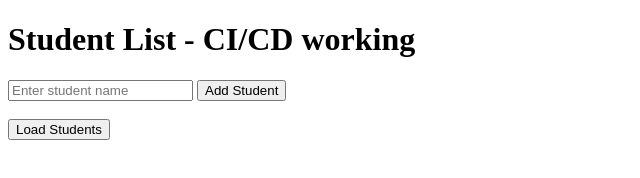
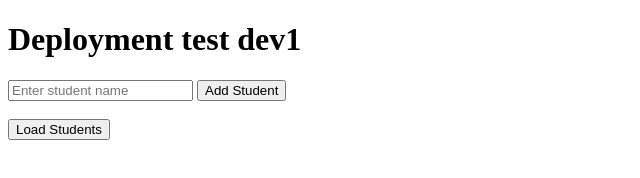
Before and after one commit to noormd2004/student-app-node, a website: page public/index.html in a window 1280 px wide. Shown: the whole page, without its empty margins (0-640 px from the left). Drawn offline with Linux system fonts and the light colour scheme.

Commit message:
test dev1 deployment

```diff
--- a/public/index.html
+++ b/public/index.html
@@ -4,7 +4,7 @@
     <title>Student Management</title>
 </head>
 <body>
-    <h1>Student List - CI/CD working</h1>
+    <h1>Deployment test dev1</h1>
 
     <input type="text" id="studentName" placeholder="Enter student name">
     <button onclick="addStudent()">Add Student</button>
```
